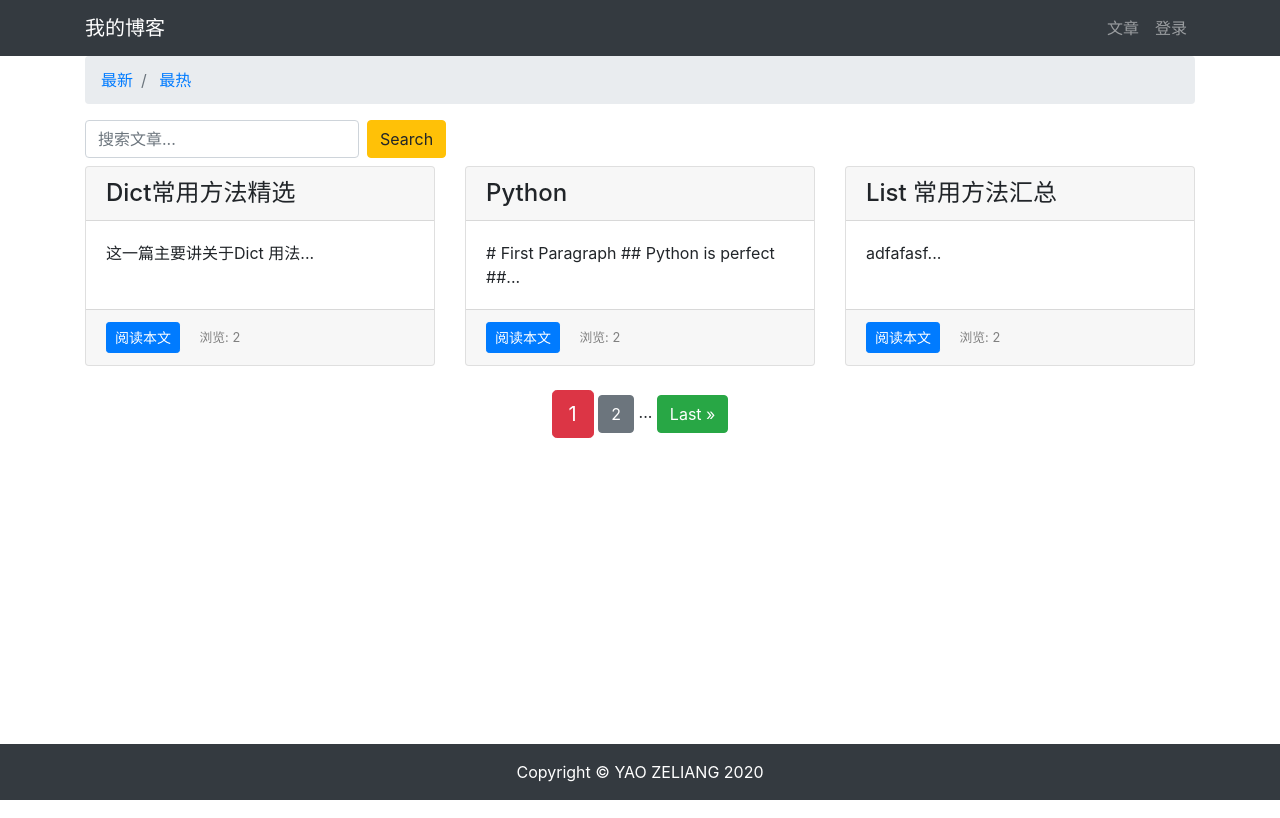
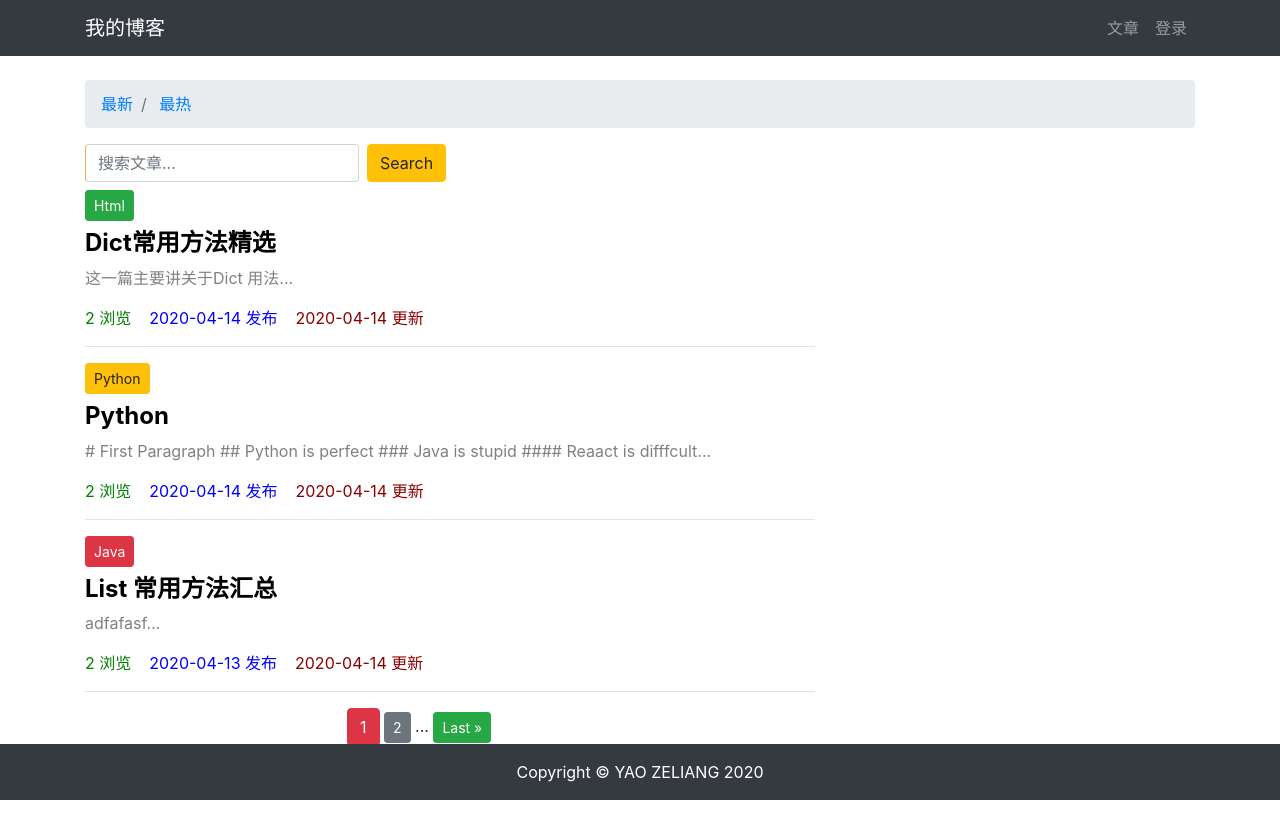
Before and after one commit to yaozeliang/Personal-Site-with-Dashboard-Covid-19, a Django app: page /article/article-list in a window 1280 px wide. Run offline with Django 3.2, Linux system fonts and the light colour scheme; data comes from the database, SQL or seed files in the repository; both versions use the stored data as it was after the commit; parts of the project's set-up code (start-up, migrations or seed data) failed here and were passed over; some libraries are stand-ins or nearby versions.

Commit message:
Add so much functions

```diff
--- a/article/admin.py
+++ b/article/admin.py
@@ -1,6 +1,7 @@
 from django.contrib import admin
 
 # Register your models here.
-from .models import ArticlePost
+from .models import ArticlePost,Category
 
 admin.site.register(ArticlePost)
+admin.site.register(Category)
--- a/article/models.py
+++ b/article/models.py
@@ -6,9 +6,21 @@ from django.urls import reverse
 
 from django.utils import timezone
 
-# Create your models here.
+# 博客文章数据模型
 
-# 博客文章数据模型
+class Category(models.Model):
+
+    name = models.CharField(max_length=100, blank=True)
+    created = models.DateTimeField(default=timezone.now)
+
+    def __str__(self):
+        return self.name
+
+
+
+
+
+
 class ArticlePost(models.Model):
     author = models.ForeignKey(User, verbose_name='Author',on_delete=models.CASCADE)
     title = models.CharField('Title',max_length=100)
@@ -16,6 +28,13 @@ class ArticlePost(models.Model):
     created = models.DateTimeField('Created Time',default=timezone.now)
     updated = models.DateTimeField('Modified Time',auto_now=True)
     total_views = models.PositiveIntegerField(default=0)
+    category = models.ForeignKey(
+        Category,
+        null=True,
+        blank=True,
+        on_delete=models.CASCADE,
+        related_name='category'
+    )
 
     class Meta:
         verbose_name = 'Article'
@@ -24,5 +43,5 @@ class ArticlePost(models.Model):
     def __str__(self):
         return self.title
 
-    # def get_absolute_url(self): # new
-    #     return reverse('article_detail', args=[str(self.id)])
+    def get_absolute_url(self): # new
+        return reverse('article:article_detail', args=[str(self.id)])
--- a/article/views.py
+++ b/article/views.py
@@ -7,13 +7,14 @@ from django.db.models import Q
 
 # Create your views here.
 from django.http import HttpResponse
-from .models import ArticlePost
+from .models import ArticlePost,Category
 import markdown
 # 引入刚才定义的ArticlePostForm表单类
 from .forms import ArticlePostForm
 # 引入User模型
 from django.contrib.auth.models import User
 from django.contrib.auth.decorators import login_required
+from comment.models import Comment
 
 
 def article_list(request):
@@ -47,6 +48,7 @@ def article_list(request):
 @csrf_protect
 def article_detail(request, id):
     article = ArticlePost.objects.get(id=id)
+    comments = Comment.objects.filter(article=id)
 
     if request.user!= article.author:
         article.total_views += 1
@@ -58,15 +60,13 @@ def article_detail(request, id):
     md = markdown.Markdown(
         extensions=[
         'markdown.extensions.extra',
-        # 语法高亮扩展
         'markdown.extensions.codehilite',
         'markdown.extensions.toc',
         'markdown.extensions.tables',
         ]
     )
     article.body = md.convert(article.body)
-
-    context = { 'article': article,'toc': md.toc}
+    context = { 'article': article,'toc': md.toc,'comments': comments }
     return render(request, 'article/detail.html', context)
 
 @csrf_protect
@@ -79,13 +79,11 @@ def article_create(request):
         if article_post_form.is_valid():
             # 保存数据，但暂时不提交到数据库中
             new_article = article_post_form.save(commit=False)
-            # 指定数据库中 id=1 的用户为作者
-            # 如果你进行过删除数据表的操作，可能会找不到id=1的用户
-            # 此时请重新创建用户，并传入此用户的id
             new_article.author = User.objects.get(id=request.user.id)
-            # 将新文章保存到数据库中
+            if request.POST['category'] != 'none':
+                new_article.category = Category.objects.get(id=request.POST['category'])
             new_article.save()
-            # 完成后返回到文章列表
+
             return redirect("article:article_list")
         # 如果数据不合法，返回错误信息
         else:
@@ -94,9 +92,9 @@ def article_create(request):
     else:
         # 创建表单类实例
         article_post_form = ArticlePostForm()
-        # 赋值上下文
-        context = { 'article_post_form': article_post_form }
-        # 返回模板
+        categorys = Category.objects.all()
+        context = { 'article_post_form': article_post_form, 'categorys': categorys }
+
         return render(request, 'article/create.html', context)
 
 @csrf_protect
@@ -112,20 +110,25 @@ def article_update(request, id):
         article_post_form = ArticlePostForm(data=request.POST)
 
         if article_post_form.is_valid():
+            if request.POST['category']!='none':
+                article.category = Category.objects.get(id=request.POST['category'])
+            else:
+                article.category = None
             article.title = request.POST['title']
             article.body = request.POST['body']
             article.save()
-            # 完成后返回到修改后的文章中。需传入文章的 id 值
+
             return redirect("article:article_detail", id=id)
         else:
             return HttpResponse("表单内容有误，请重新填写。")
 
     # 如果用户 GET 请求获取数据
     else:
-        # 创建表单类实例
-        article_post_form = ArticlePostForm()
-        # 赋值上下文，将 article 文章对象也传递进去，以便提取旧的内容
-        context = { 'article': article, 'article_post_form': article_post_form }
+        categorys = Category.objects.all()
+        context = {
+            'article': article,
+            'categorys': categorys,
+        }
         # 将响应返回到模板中
         return render(request, 'article/update.html', context)
 
--- /dev/null
+++ b/comment/urls.py
@@ -0,0 +1,10 @@
+from django.urls import path
+from . import views
+
+app_name = 'comment'
+
+urlpatterns = [
+
+    path('post-comment/<int:article_id>/', views.post_comment, name='post_comment'),
+    path('delete-comment/<int:article_id>/<int:comment_id>/', views.delete_comment, name='delete_comment'),
+]
--- a/templates/article/list.html
+++ b/templates/article/list.html
@@ -10,27 +10,21 @@
 <!-- 定义放置文章标题的div容器 -->
 <div class="container">
 
-
+    <br>
     <nav aria-label="breadcrumb">
         <ol class="breadcrumb">
             <li class="breadcrumb-item">
-                {% if order == 'normal' %}
-                    <span style="color: gray">最新</span>
-                {% else %}
+
                     <a href="{% url 'article:article_list' %}?search={{ search }}">
                         最新
                     </a>
-                {% endif %}
+
             </li>
             <li class="breadcrumb-item">
-
-                {% if order == 'total_views' %}
-                    <span style="color: gray">最热</span>
-                {% else %}
                     <a href="{% url 'article:article_list' %}?order=total_views?search={{ search }}">
                         最热
                     </a>
-                {% endif %}
+
             </li>
         </ol>
     </nav>
@@ -43,6 +37,7 @@
                 <label class="sr-only">content</label>
                 <input type="text"
                     class="form-control  mr-sm-2"
+                    style="border-left-color: #f0ad4e"
                     name="search"
                     placeholder="搜索文章..."
                     required
@@ -52,12 +47,15 @@
         </div>
     </div>
 
+
+
     <!-- 新增，搜索提示语 -->
     {% if search %}
         {% if articles %}
             <h4><span style="color: red">"{{ search }}"</span>的搜索结果如下：</h4>
             <hr>
         {% else %}
+            <br>
             <h4>暂无<span style="color: red">"{{ search }}"</span>有关的文章。</h4>
             <hr>
         {% endif %}
@@ -66,64 +64,91 @@
 
 
     <div class="row mt-2">
-
         {% for article in articles %}
-        <!-- 文章内容 -->
-        <div class="col-4 mb-4">
-            <div class="card h-100">
-                <h4 class="card-header">{{ article.title }}</h4>
+            <!-- 文章内容 -->
+            <div class="col-8">
+                <!-- 栏目 -->
+                {% if article.category %}
+                    <button type="button"
+                        class="btn btn-sm mb-2
+                            {% if article.category.name == 'Html' %}
+                                btn-success
+                            {% elif article.category.name == 'Java' %}
+                                btn-danger
+                            {% elif article.category.name == 'Python' %}
+                                btn-warning
+                            {% endif %}
+                        ">
+                        {{ article.category }}
+                    </button>
+                {% endif %}
+                <!-- 标题 -->
+                <h4>
+                    <b>
+                        <a href="{% url 'article:article_detail' article.id %}"
+                           style="color: black;"
+                        >
+                            {{ article.title }}
+                        </a>
+                    </b>
+                </h4>
                 <!-- 摘要 -->
-                <div class="card-body">
-                    <p class="card-text">{{ article.body|slice:'50'}}...</p>
+                <div>
+                    <p style="color: gray;">
+                        {{ article.body|slice:'100' }}...
+                    </p>
                 </div>
-
-                <div class="card-footer">
-                    <a href="{% url 'article:article_detail' article.id  %}" class="btn btn-primary btn-sm">阅读本文</a>
-                    <span>
-                        <small class="col align-self-end" style="color: gray;">浏览: {{ article.total_views }}</small>
+                <!-- 注脚 -->
+                <p>
+                    <!-- 附加信息 -->
+                    <span style="color: green;">
+                        {{ article.total_views }} 浏览&nbsp;&nbsp;&nbsp;
                     </span>
-                </div>
+                    <span style="color: blue;">
+                        {{ article.created|date:'Y-m-d' }} 发布&nbsp;&nbsp;&nbsp;
+                    </span>
+                    <span style="color: darkred;">
+                        {{ article.updated|date:'Y-m-d' }} 更新
+                    </span>
+                </p>
+                <hr>
             </div>
-        </div>
-        {% empty %}
-        <div class="no-post">暂时还没有发布的文章！</div>
         {% endfor %}
-
     </div>
 </div>
 
 <!-- 页码导航 -->
-<div class="pagination row">
+<div class="pagination col-8">
     <div class="m-auto">
         <span class="step-links">
             <!-- 如果不是第一页，则显示上翻按钮 -->
             {% if articles.has_previous %}
-                <a href="?page=1&order={{ order }}&search={{ search }}" class="btn btn-success">
+                <a href="?page=1&order={{ order }}&search={{ search }}" class="btn btn-success btn-sm ">
                     &laquo; First
                 </a>
                 <span>...</span>
                 <a href="?page={{ articles.previous_page_number }}&order={{ order }}&search={{ search }}"
-                   class="btn btn-secondary"
+                   class="btn btn-secondary btn-sm"
                 >
                     {{ articles.previous_page_number }}
                 </a>
             {% endif %}
 
             <!-- 当前页面 -->
-            <span class="current btn btn-danger btn-lg">
+            <span class="current btn btn-danger btn-md">
                 {{ articles.number }}
             </span>
 
             <!-- 如果不是最末页，则显示下翻按钮 -->
             {% if articles.has_next %}
                 <a href="?page={{ articles.next_page_number }}&order={{ order }}&search={{ search }}"
-                   class="btn btn-secondary"
+                   class="btn btn-secondary btn-sm"
                 >
                     {{ articles.next_page_number }}
                 </a>
                 <span>...</span>
                 <a href="?page={{ articles.paginator.num_pages }}&order={{ order }}&search={{ search }}"
-                   class="btn btn-success"
+                   class="btn btn-success btn-sm"
                 >
                     <!-- {{ articles.paginator.num_pages }} &raquo; -->
                     Last &raquo;
```
Also changed, not shown: comment/forms.py (added, +7 -0 lines), comment/views.py (+38 -2 lines), templates/article/create.html (+16 -0 lines), templates/article/detail.html (+65 -2 lines), templates/article/update.html (+16 -0 lines), article/migrations/0003_auto_20200414_1721.py (added), comment/migrations/0001_initial.py (added), db.sqlite3.
